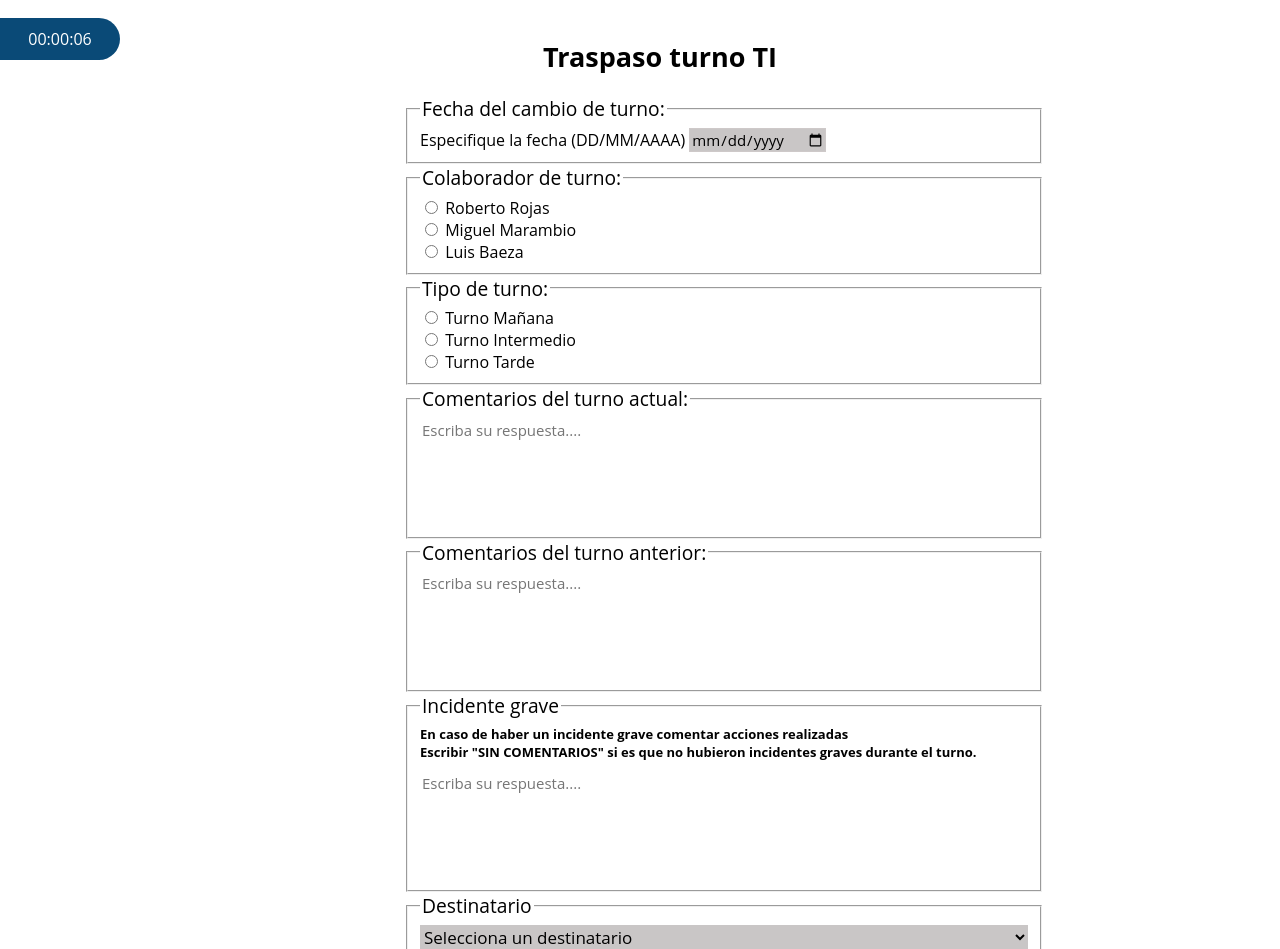
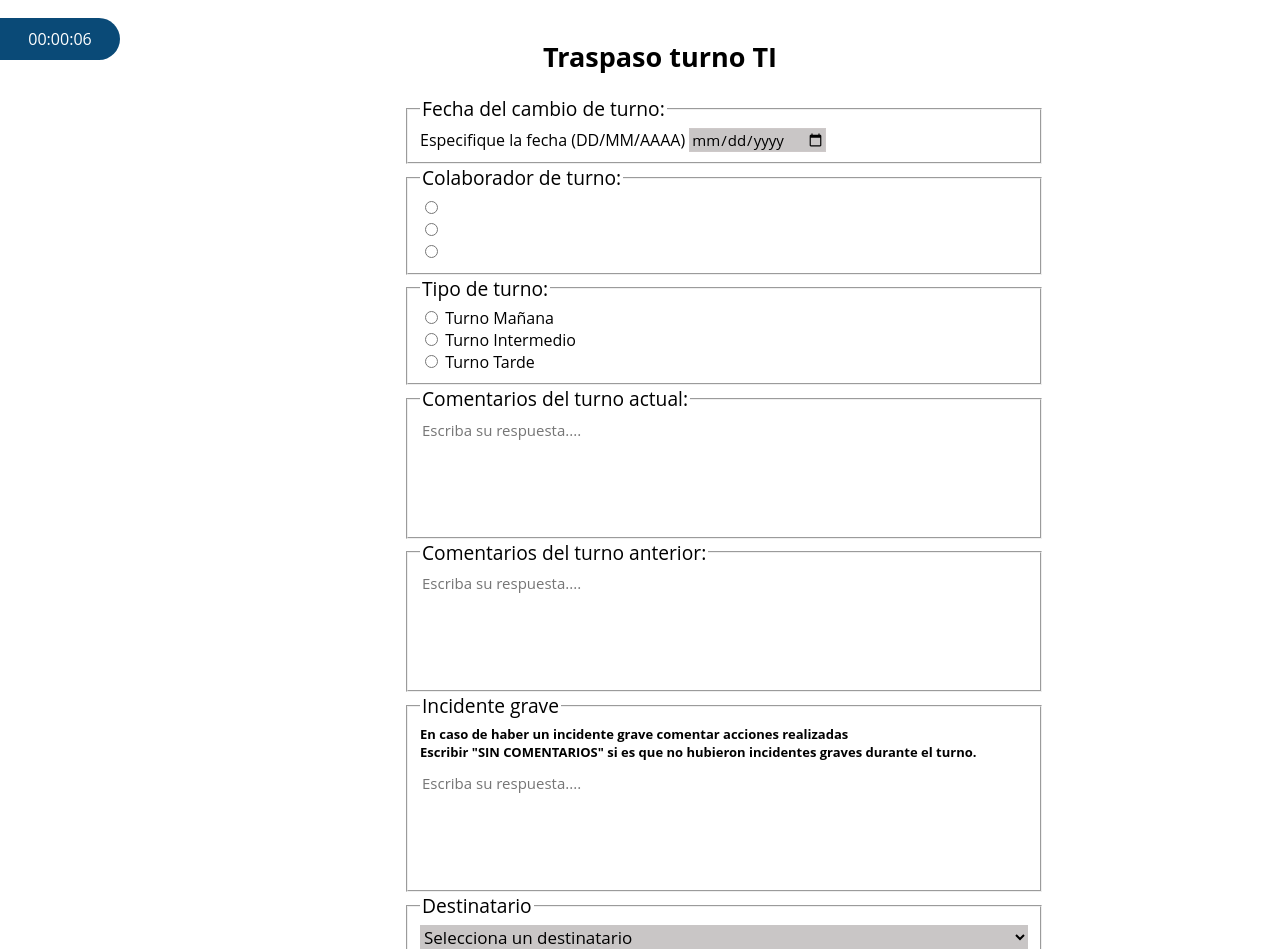
Before and after one commit to BryanElgueta/Formulario_web, a PHP site: page /form.php in a window 1280 px wide. Shown: the part 89-1038 px from the top of the page. Run offline with PHP 8.4, Linux system fonts and the light colour scheme; the visitor is signed in with stand-in values (Sample User, id 1).

Commit message:
Update form.php

```diff
--- a/form.php
+++ b/form.php
@@ -38,16 +38,16 @@
          <fieldset>
             <legend class="legendtxt">Colaborador de turno:</legend>
             <div>
-               <input class="opcion" type="radio" id="Roberto" name="opcion" value="Roberto Rojas" required>
-               <label for="Roberto">Roberto Rojas</label>
+               <input class="opcion" type="radio" id="" name="opcion" value="" required>
+               <label for=""></label>
             </div>
             <div>
-               <input class="opcion2" type="radio" id="Miguel" name="opcion" value="Miguel Marambio" required>
-               <label for="Miguel">Miguel Marambio </label>
+               <input class="opcion2" type="radio" id="" name="opcion" value="" required>
+               <label for=""></label>
             </div>
             <div>
-               <input class="opcion3" type="radio" id="Luis" name="opcion" value="Luis Baeza" required>
-               <label for="Luis">Luis Baeza</label>
+               <input class="opcion3" type="radio" id="" name="opcion" value="" required>
+               <label for=""></label>
             </div>
          </fieldset>
          <fieldset>
@@ -94,9 +94,9 @@
             <div>
                <select class="selectemail"name="destinatario" required>
                   <option value="" disabled selected>Selecciona un destinatario</option>
-                  <option value="mmarambio@agrosuper.com">Miguel Marambio</option>
-                  <option value="rrojasg@agrosuper.com">Roberto Rojas</option>
-                  <option value="labaeza@agrosuper.com">Luis Baeza</option>
+                  <option value=""></option>
+                  <option value=""></option>
+                  <option value=""></option>
                </select>
             </div>
          </fieldset>
```
